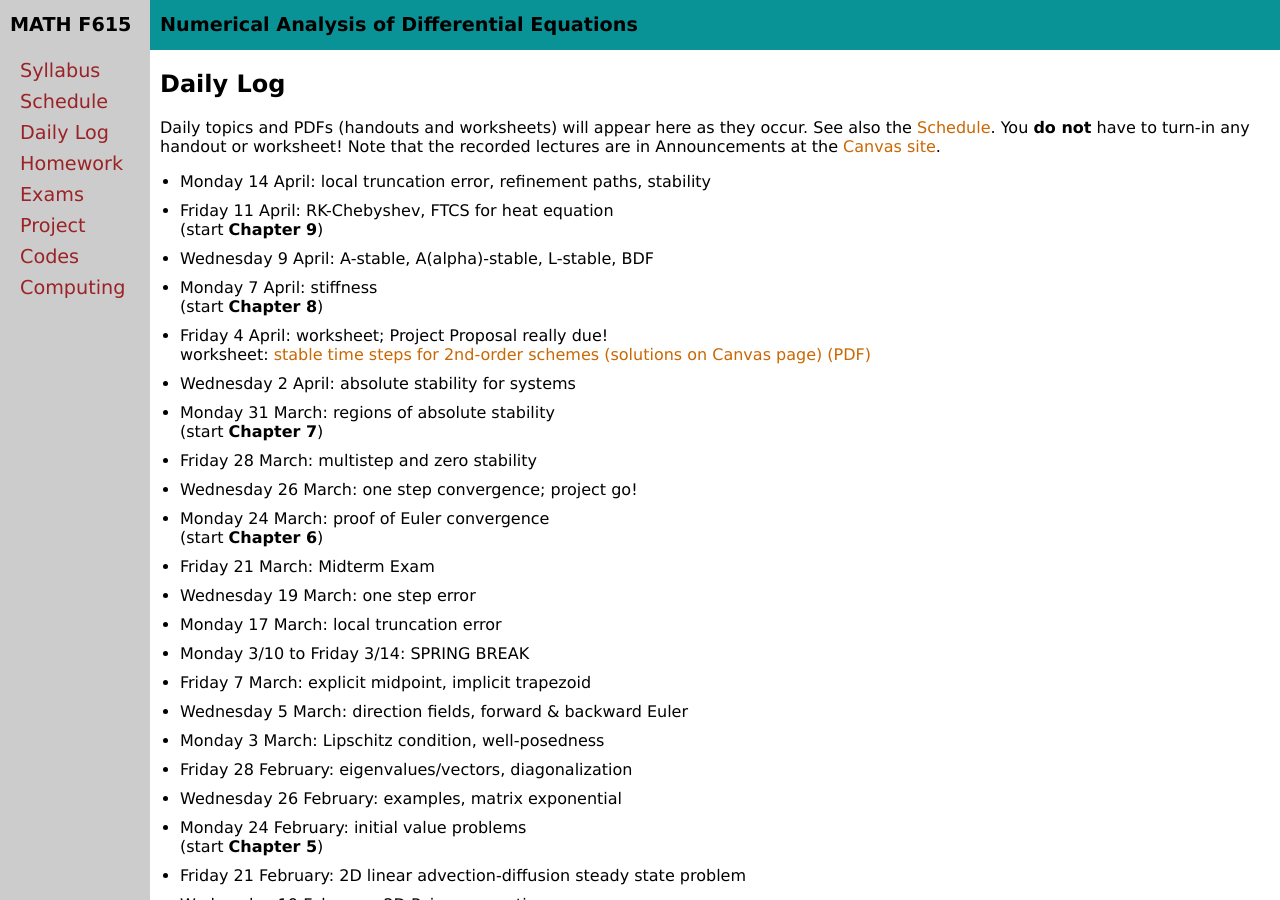
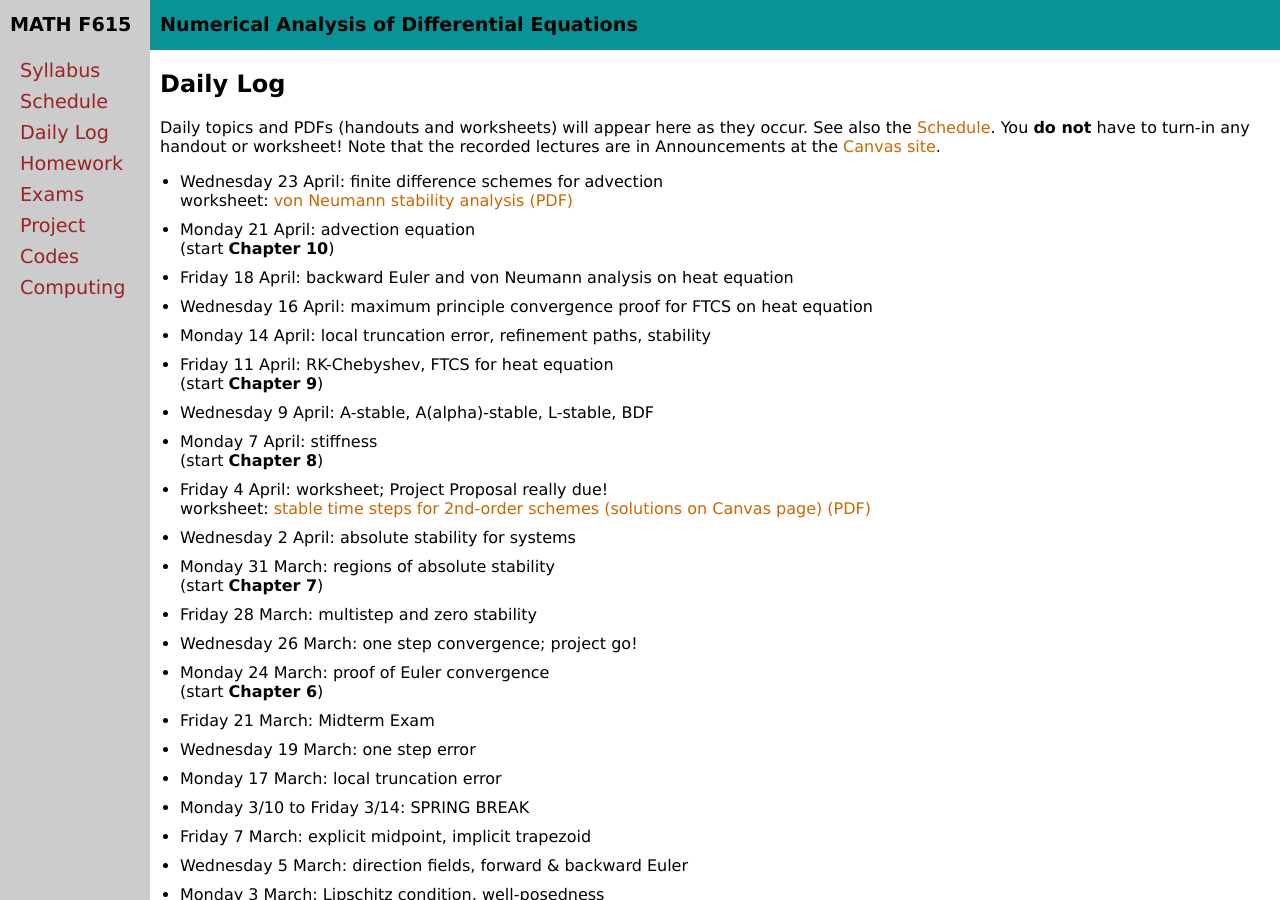
Before and after one commit to bueler/nade, a Jekyll site: the page built from daily.md, in a window 1280 px wide and 900 px high. Built offline with Jekyll 4.4.1, drawn with Linux system fonts in a browser that asks for light colours.

Commit message:
update daily and post worksheet for Wed

```diff
--- a/_data/daily.yml
+++ b/_data/daily.yml
@@ -1,6 +1,17 @@
 semester: Spring 2025
 home: assets
 daily:
+- name: Wednesday 23 April
+  covered: finite difference schemes for advection
+  worksheet: worksheets/S25/vonneumann.pdf
+  worksheetname: von Neumann stability analysis
+- name: Monday 21 April
+  covered: advection equation
+  chapter: 10
+- name: Friday 18 April
+  covered: backward Euler and von Neumann analysis on heat equation
+- name: Wednesday 16 April
+  covered: maximum principle convergence proof for FTCS on heat equation
 - name: Monday 14 April
   covered: local truncation error, refinement paths, stability
 - name: Friday 11 April
```
Also changed, not shown: 4 other files.
